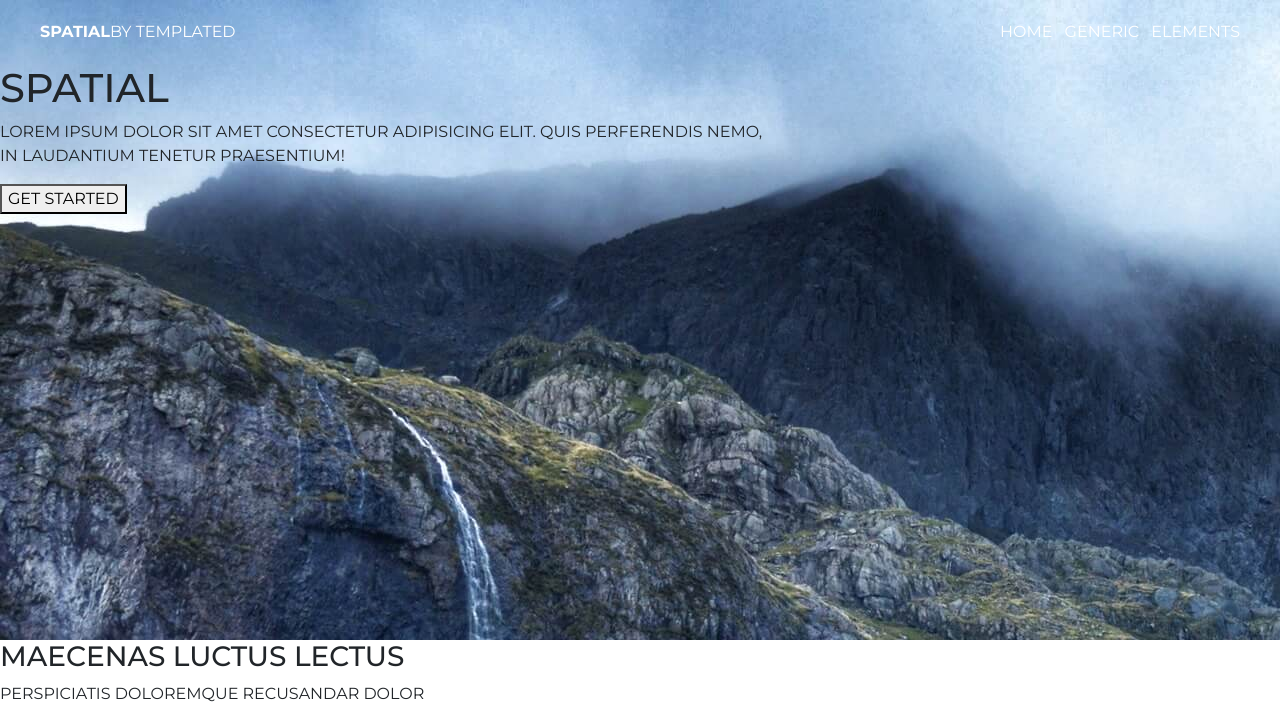
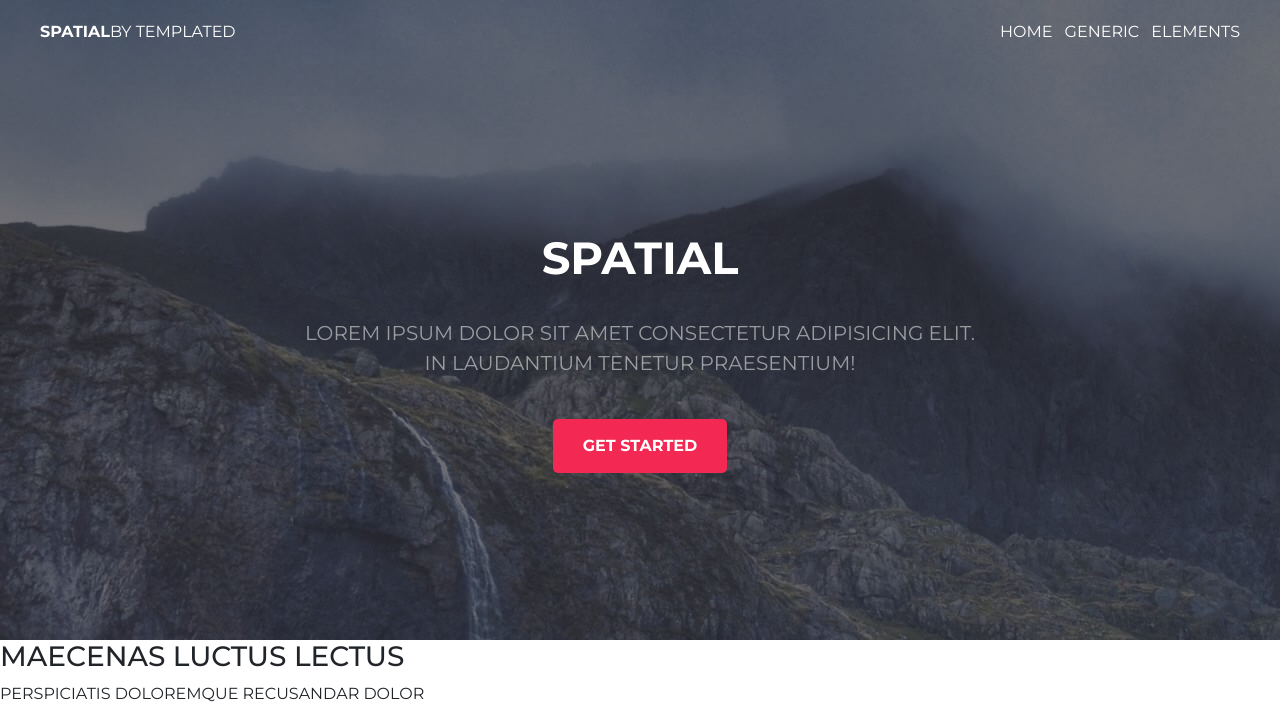
Before and after one commit to AmaniB96/Spacial, a website: page index.html in a window 1280 px wide. Shown: the top 719 px of the page. Drawn offline with Linux system fonts and the light colour scheme.

Commit message:
header done

```diff
--- a/index.html
+++ b/index.html
@@ -13,7 +13,7 @@
     <header>
         <nav>
             <div class="logo">
-                <p><span>Spatial</span> by templated</p>
+                <p><span>Spatial </span> by templated</p>
             </div>
             <div class="menudiv">
                 <ul class="menu">
@@ -26,7 +26,7 @@
 
         <div class="hero">
             <h1>Spatial</h1>
-            <p>Lorem ipsum dolor sit amet consectetur adipisicing elit. Quis perferendis nemo, <br>in laudantium tenetur praesentium!</p>
+            <p>Lorem ipsum dolor sit amet consectetur adipisicing elit. <br>in laudantium tenetur praesentium!</p>
             <button>GET STARTED</button>
         </div>
     </header>
--- a/src/partials/_base.sass
+++ b/src/partials/_base.sass
@@ -19,7 +19,7 @@ body
 
 
 header
-    background-image: url('../assets/img/banner.jpg')
+    background: linear-gradient(180deg, rgba(50, 48, 55, 0.7) 0%, rgba(50, 48, 55, 0.7)),url('../assets/img/banner.jpg')
     height: 80vh
 
 nav
@@ -52,3 +52,22 @@ nav
             color: white
             margin: 0
             padding: 0
+
+.hero
+    display: flex
+    flex-direction: column
+    justify-content: center
+    align-items: center
+    gap:25px
+    color: white
+    height: 72vh
+    h1
+        font-weight: bolder
+        font-size: 45px
+    p
+        text-align: center
+        color: #ffffff85
+        font-size: 20px
+        width: 70%
+    button
+        @include btn
--- a/src/partials/_mixins.sass
+++ b/src/partials/_mixins.sass
@@ -0,0 +1,11 @@
+@use '../partials/_variables' as *
+
+@mixin btn
+    background-color: $red
+    border-radius: 5px
+    color: white
+    border: none
+    padding: 15px
+    padding-left: 30px
+    padding-right: 30px
+    font-weight: bolder
```
Also changed, not shown: public/styles/style.css, 1 other file.
